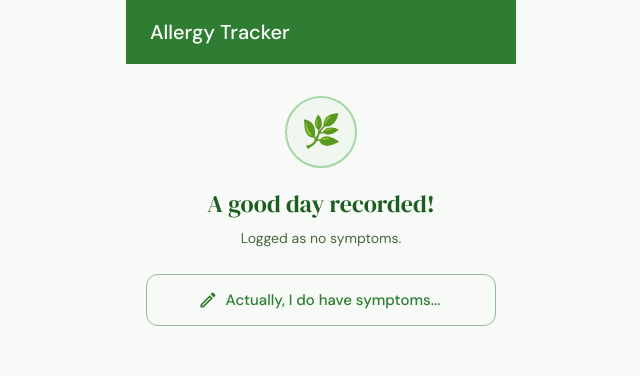
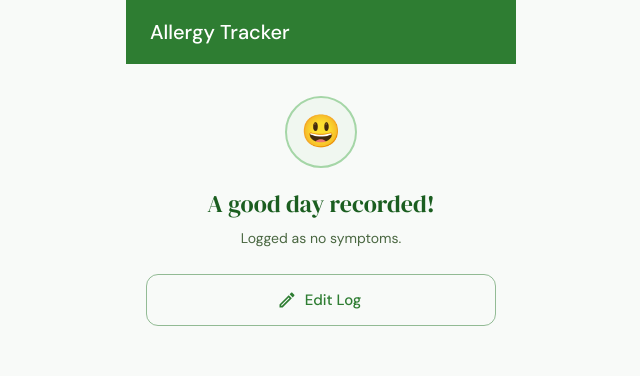
Before and after one commit to YC-TAN/allergy-tracker, a React (Vite) app in the folder allergy-client/: page / in a window 1280 px wide. Both pictures are taken after a click on the button "All good — no symptoms". Shown: the top 376 px of the page, without its empty margins (319-959 px from the left). Built offline with nearby package versions, Linux system fonts and the light colour scheme.

Commit message:
Apply useEntry hook

```diff
--- a/allergy-client/src/components/log/DailyLog.tsx
+++ b/allergy-client/src/components/log/DailyLog.tsx
@@ -1,40 +1,59 @@
-import {
-    Button,
-    Typography
-} from '@mui/material';
-import { EditOutlined } from '@mui/icons-material';
+import { Button, Typography } from "@mui/material";
+import { EditOutlined } from "@mui/icons-material";
+import { useEntry } from "../../hooks/useEntry";
+import { SeverityLabel } from "../../schemas/labels";
 
 interface DailyLogProps {
-    onEditEntry: () => void,
+  onEditEntry: () => void;
 }
 
-const DailyLog = ({onEditEntry} : DailyLogProps) => {
+const DailyLog = ({ onEditEntry }: DailyLogProps) => {
+  const { entry, isPending } = useEntry();
+
+  if (isPending) return <div>loading...</div>;
+  if (!entry) return null
+
   return (
     <div className="flex flex-col items-center px-5 pt-8 pb-6">
-        <div className="text-center mb-6">
+      <div className="text-center mb-6 flex-1">
         <div
           aria-hidden="true"
+          className=""
           style={{
-            width:        72,
-            height:       72,
-            borderRadius: '50%',
-            background:   '#f0f7f0',
-            border:       '2px solid #a5d6a7',
-            display:      'flex',
-            alignItems:   'center',
-            justifyContent: 'center',
-            fontSize:     32,
-            margin:       '0 auto 1.25rem',
+            width: 72,
+            height: 72,
+            borderRadius: "50%",
+            background: "#f0f7f0",
+            border: "2px solid #a5d6a7",
+            display: "flex",
+            alignItems: "center",
+            justifyContent: "center",
+            fontSize: 32,
+            margin: "0 auto 1.25rem",
           }}
         >
-          🌿
+          {/* 🌿 */}
+          😃
         </div>
+        {entry?.severity === 0 ? (
+          <>
             <Typography variant="h5" gutterBottom>
               A good day recorded!
             </Typography>
+            <Typography variant="body2">Logged as no symptoms.</Typography>
+          </>
+        ) : (
+          <>
+            <Typography variant="h5" gutterBottom>
+              Severity: {entry?.severity && SeverityLabel[entry.severity]}
+            </Typography>
             <Typography variant="body2">
-          Logged as no symptoms.<br />
+              {entry?.symptoms?.length > 0 && entry?.symptoms.join(", ")}
+              <br/>
+              {entry?.notes}
             </Typography>
+          </>
+        )}
       </div>
       {/* Edit entry — goes back to CheckInPrompt */}
       <Button
@@ -44,10 +63,10 @@ const DailyLog = ({onEditEntry} : DailyLogProps) => {
         startIcon={<EditOutlined />}
         onClick={onEditEntry}
       >
-        Actually, I do have symptoms...
+        Edit Log
       </Button>
     </div>
-  )
-}
+  );
+};
 
-export default DailyLog
+export default DailyLog;
```
Lines whose indentation alone changed are shown as unchanged.
